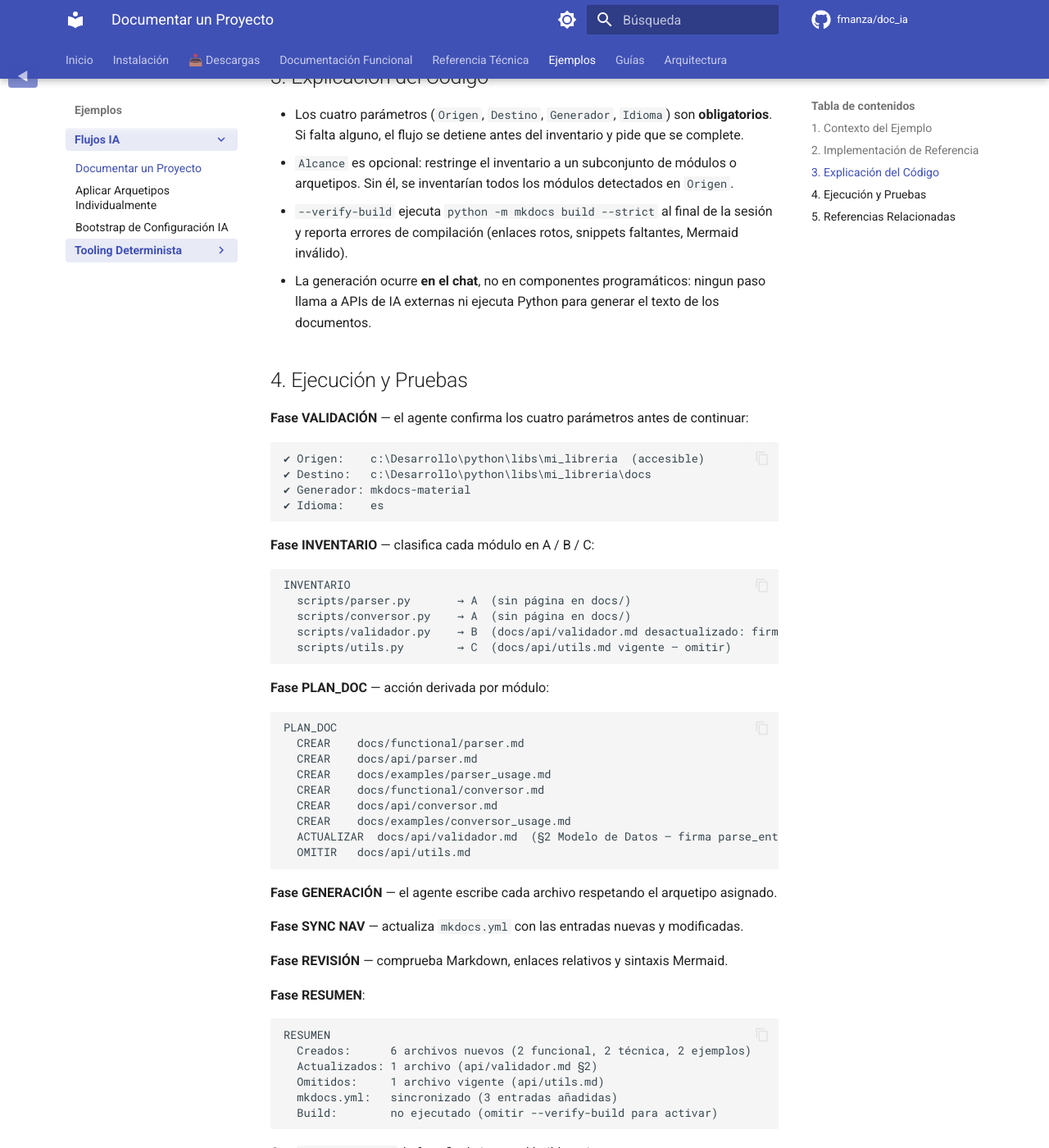
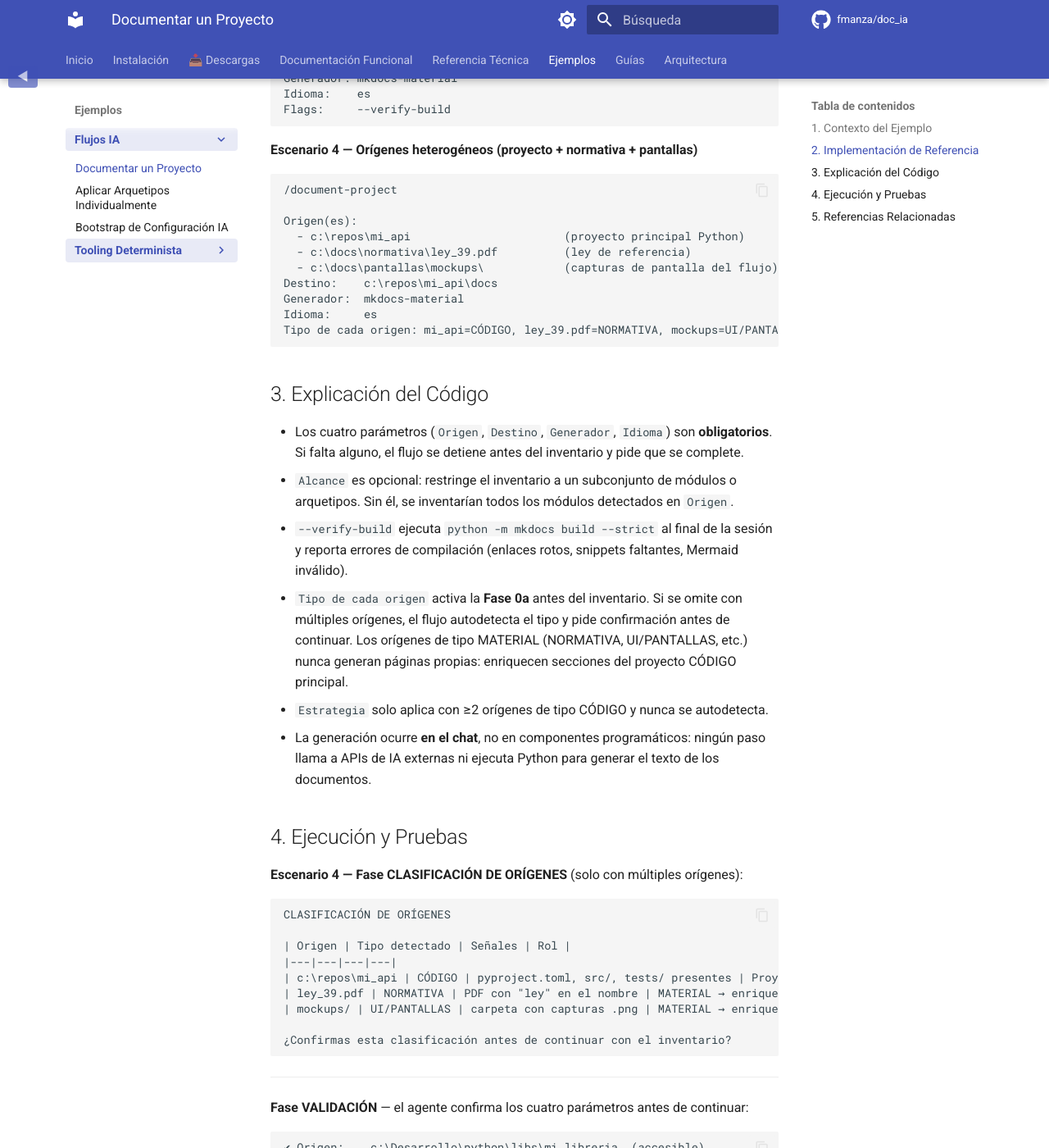
Before and after one commit to fmanza/doc_ia, an MkDocs documentation site: the page built from docs/examples/document_project_usage.md, in a window 1280 px wide and 1400 px high, scrolled down 1264 px. Shown: the whole window at 82% size. Built offline with MkDocs 1.6.1 and Material for MkDocs 9.7.7, drawn with Linux system fonts in a browser that asks for light colours; comment, search, counter and statistics services are not loaded; some of the changed text lies outside the part shown.

Commit message:
docs(ia): actualizar doc IA — multi-origen + guía Claude Code
functional/document_project.md (B → ACTUALIZADO):
- §1: ampliar para mencionar orígenes múltiples y heterogéneos
- §2: nueva regla "Clasificación de orígenes" (Fase 0a)
- §3: flowchart con nodo Fase 0a condicional; 3 flujos alternativos nuevos
  (orígenes heterogéneos, estrategia multi-CÓDIGO, caso sin origen CÓDIGO)
- §4: AC-05 (multi-origen heterogéneo) y AC-06 (todos MATERIAL → detención)
- §5: 4 términos nuevos (Tipo de origen, MATERIAL, Fase 0a, Estrategia)

examples/document_project_usage.md (B → ACTUALIZADO):
- §1: contexto ampliado para cubrir orígenes heterogéneos
- §2: Escenario 4 — proyecto Python + PDF normativa + carpeta mockups
- §3: explicación de Fase 0a, Tipo de cada origen y Estrategia
- §4: output esperado de la fase CLASIFICACIÓN DE ORÍGENES

guides/claude_code_guide.md (A → CREADO — Arquetipo 3):
- Plataforma primaria de doc_ia; mencionada en DOCUMENTATION_STANDARD §3.9
- 5 pasos: verificar contexto, /document-project, /new-feature,
  hooks PostToolUse, diferencias vs otras plataformas (tabla)
- §5: 5 casos de error con solución

mkdocs.yml:
- +Guía de Claude Code bajo Guías › Herramientas IA

Build: python -m mkdocs build --strict sin errores (0.52s)

Co-Authored-By: Claude Sonnet 4.6 <noreply@anthropic.com>

````diff
--- a/docs/examples/document_project_usage.md
+++ b/docs/examples/document_project_usage.md
@@ -2,14 +2,19 @@
 
 ## 1. Contexto del Ejemplo
 
-Cuando tienes un proyecto Python existente sin documentación (o con documentación
-desactualizada), el comando `/document-project` cubre el ciclo completo desde el
-inventario hasta la publicación del sitio: detecta qué módulos necesitan documentación
-nueva, qué páginas están desactualizadas y cuáles siguen vigentes, y genera los
-documentos siguiendo los arquetipos formales sin sobrescribir lo que ya es correcto.
+Cuando tienes un proyecto existente sin documentación (o con documentación desactualizada),
+el comando `/document-project` cubre el ciclo completo desde el inventario hasta la
+publicación del sitio: detecta qué módulos necesitan documentación nueva, qué páginas
+están desactualizadas y cuáles siguen vigentes, y genera los documentos siguiendo los
+arquetipos formales sin sobrescribir lo que ya es correcto.
 
-Este ejemplo muestra dos escenarios: documentar un proyecto **desde cero** (estado A)
-y actualizar la documentación de un proyecto **parcialmente documentado** (estados A+B).
+También cubre el caso donde la fuente documental incluye material heterogéneo: un PDF
+de normativa, capturas de pantalla o especificaciones de requisitos. En ese escenario,
+el flujo clasifica cada origen antes de inventariar y usa el material no-CÓDIGO para
+enriquecer secciones concretas de la documentación del proyecto principal.
+
+Este ejemplo muestra cuatro escenarios: sin documentación previa, actualización parcial,
+verificación de build y orígenes heterogéneos.
 
 ## 2. Implementación de Referencia
 
@@ -50,6 +55,21 @@ Idioma:    es
 Flags:     --verify-build
 ```
 
+**Escenario 4 — Orígenes heterogéneos (proyecto + normativa + pantallas)**
+
+```
+/document-project
+
+Origen(es):
+  - c:\repos\mi_api                       (proyecto principal Python)
+  - c:\docs\normativa\ley_39.pdf          (ley de referencia)
+  - c:\docs\pantallas\mockups\            (capturas de pantalla del flujo)
+Destino:    c:\repos\mi_api\docs
+Generador:  mkdocs-material
+Idioma:     es
+Tipo de cada origen: mi_api=CÓDIGO, ley_39.pdf=NORMATIVA, mockups=UI/PANTALLAS
+```
+
 ## 3. Explicación del Código
 
 - Los cuatro parámetros (`Origen`, `Destino`, `Generador`, `Idioma`) son **obligatorios**.
@@ -58,10 +78,31 @@ Flags:     --verify-build
   Sin él, se inventarían todos los módulos detectados en `Origen`.
 - `--verify-build` ejecuta `python -m mkdocs build --strict` al final de la sesión y
   reporta errores de compilación (enlaces rotos, snippets faltantes, Mermaid inválido).
-- La generación ocurre **en el chat**, no en componentes programáticos: ningun paso
+- `Tipo de cada origen` activa la **Fase 0a** antes del inventario. Si se omite con
+  múltiples orígenes, el flujo autodetecta el tipo y pide confirmación antes de continuar.
+  Los orígenes de tipo MATERIAL (NORMATIVA, UI/PANTALLAS, etc.) nunca generan páginas
+  propias: enriquecen secciones del proyecto CÓDIGO principal.
+- `Estrategia` solo aplica con ≥2 orígenes de tipo CÓDIGO y nunca se autodetecta.
+- La generación ocurre **en el chat**, no en componentes programáticos: ningún paso
   llama a APIs de IA externas ni ejecuta Python para generar el texto de los documentos.
 
 ## 4. Ejecución y Pruebas
+
+**Escenario 4 — Fase CLASIFICACIÓN DE ORÍGENES** (solo con múltiples orígenes):
+
+```
+CLASIFICACIÓN DE ORÍGENES
+
+| Origen | Tipo detectado | Señales | Rol |
+|---|---|---|---|
+| c:\repos\mi_api | CÓDIGO | pyproject.toml, src/, tests/ presentes | Proyecto principal → arquetipos 1-7 |
+| ley_39.pdf | NORMATIVA | PDF con "ley" en el nombre | MATERIAL → enriquece §2 Arquetipo 1 y activa Arquetipo 8 |
+| mockups/ | UI/PANTALLAS | carpeta con capturas .png | MATERIAL → enriquece §3 Arquetipo 1 y Arquetipo 3 |
+
+¿Confirmas esta clasificación antes de continuar con el inventario?
+```
+
+---
 
 **Fase VALIDACIÓN** — el agente confirma los cuatro parámetros antes de continuar:
 
--- a/mkdocs.yml
+++ b/mkdocs.yml
@@ -112,6 +112,7 @@ nav:
       - Errores y Diagnóstico:
           - Troubleshooting: guides/troubleshooting.md
       - Herramientas IA:
+          - Guía de Claude Code: guides/claude_code_guide.md
           - Guía de Codex (OpenAI): guides/codex_guide.md
 
   # ── Contexto del proyecto ──────────────────────────────────────────────────
````
Also changed, not shown: .ai/sessions/2026-06-10l_ia_docs_update/00_REQUEST.md (added, +31 -0 lines), .ai/sessions/2026-06-10l_ia_docs_update/AUDIT_PLAN.md (added, +115 -0 lines), .ai/sessions/2026-06-10l_ia_docs_update/PLAN.md (added, +84 -0 lines), .ai/sessions/2026-06-10l_ia_docs_update/TRACEABILITY.md (added, +42 -0 lines), .ai/sessions/INDEX.md (+1 -0 lines), docs/functional/document_project.md (+32 -7 lines), docs/guides/claude_code_guide.md (added, +110 -0 lines).
